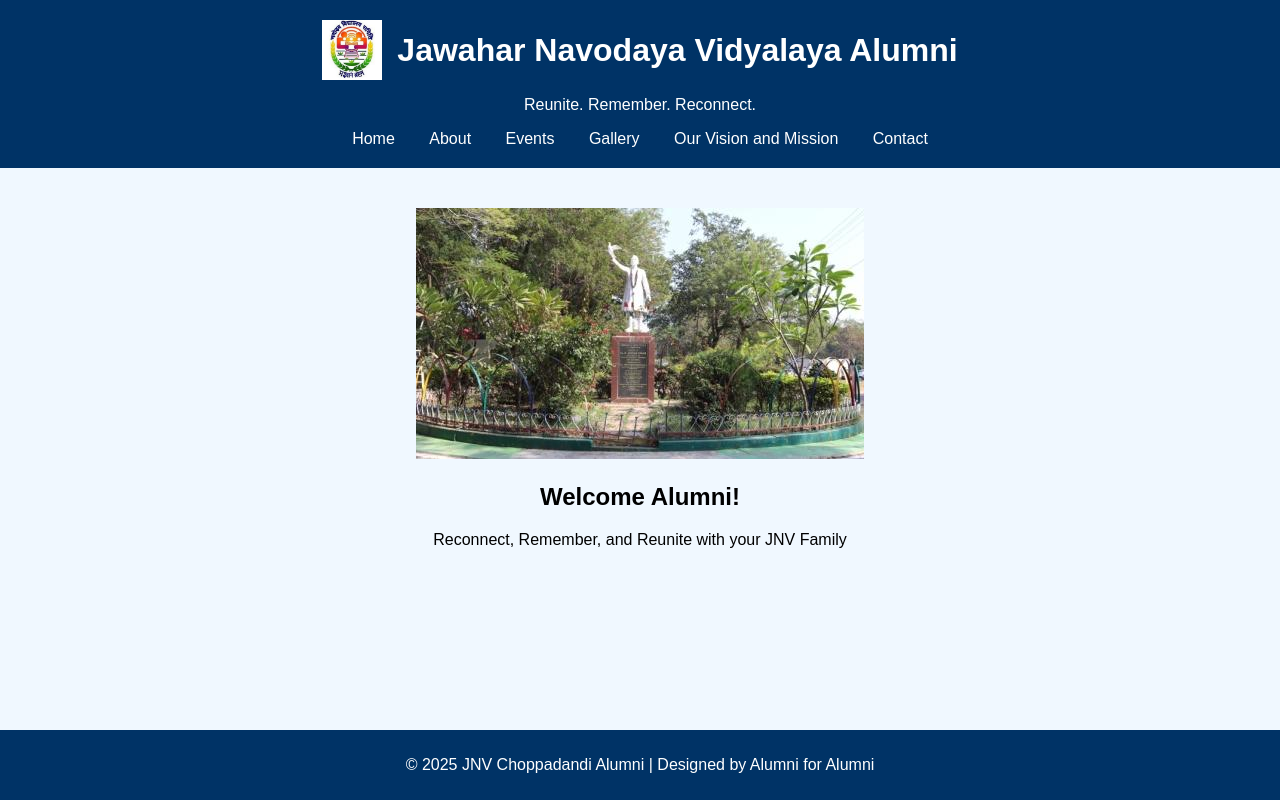
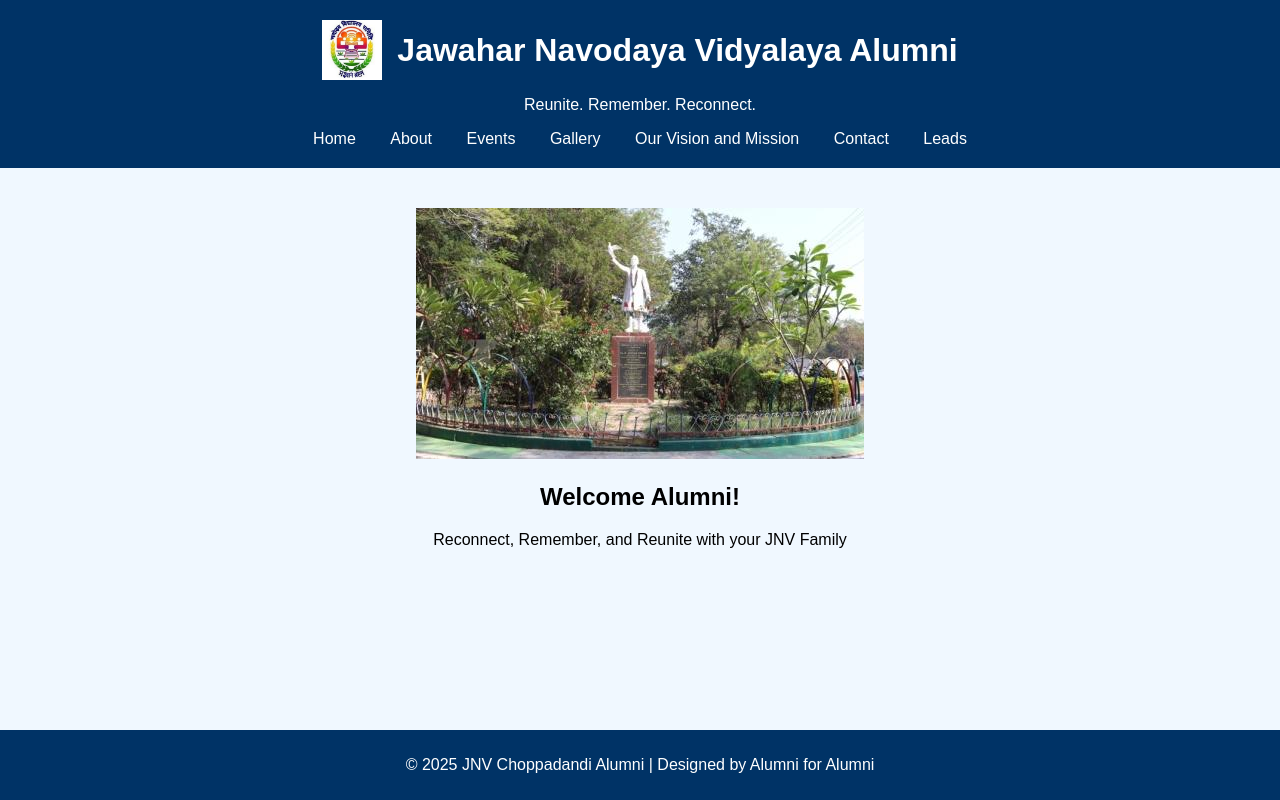
Before and after one commit to alumnijnvc/jnv-alumni-site, a plain HTML site: page index.html in a window 1280 px wide. Drawn offline with Linux system fonts and the light colour scheme.

Commit message:
Update index.html

```diff
--- a/index.html
+++ b/index.html
@@ -55,6 +55,7 @@ footer {
       <a href="gallery.html">Gallery</a>
       <a href="ourvision.html">Our Vision and Mission </a>
       <a href="contact.html">Contact</a>
+      <a href="Leads">Leads</a>
     </nav>
   </header>
 
```
